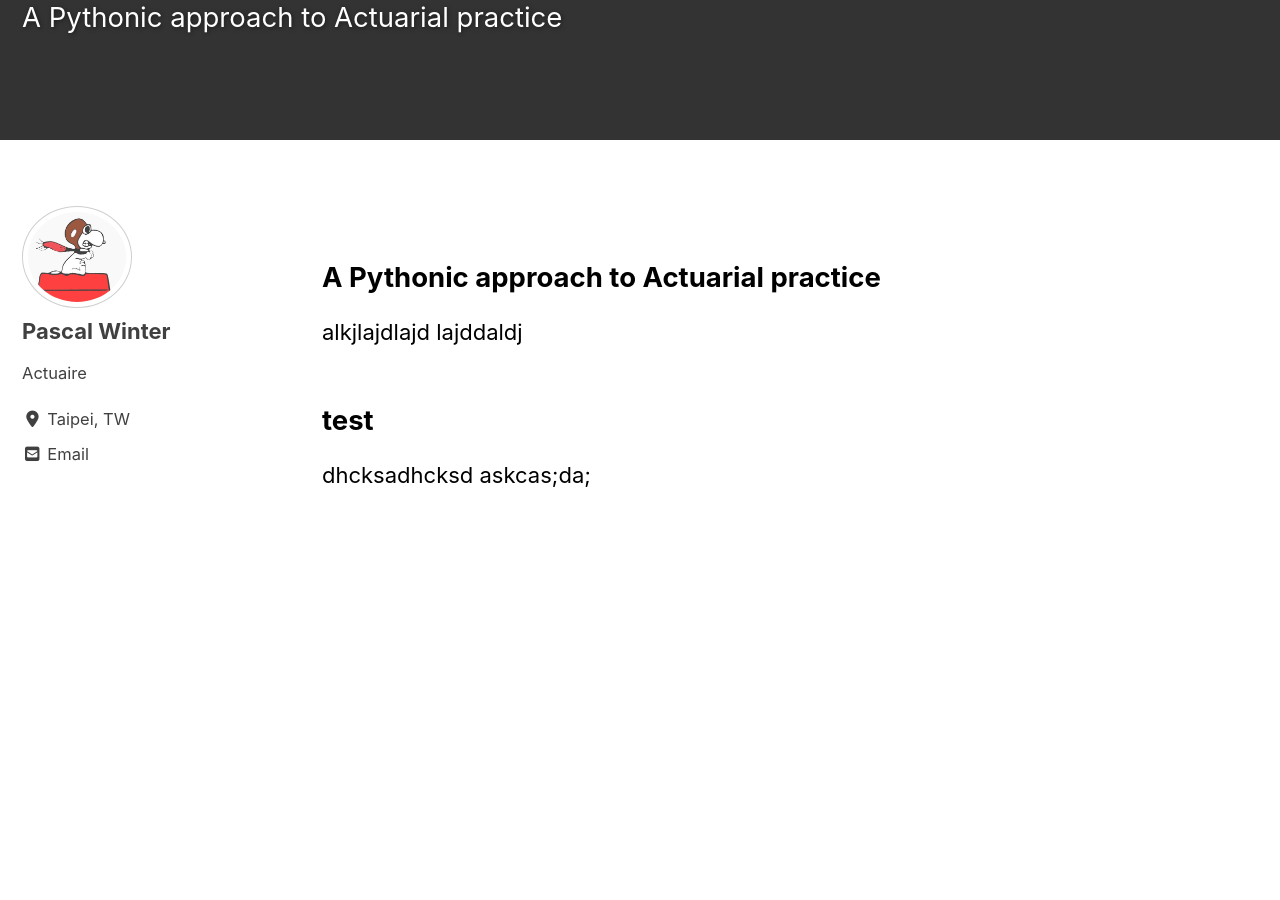
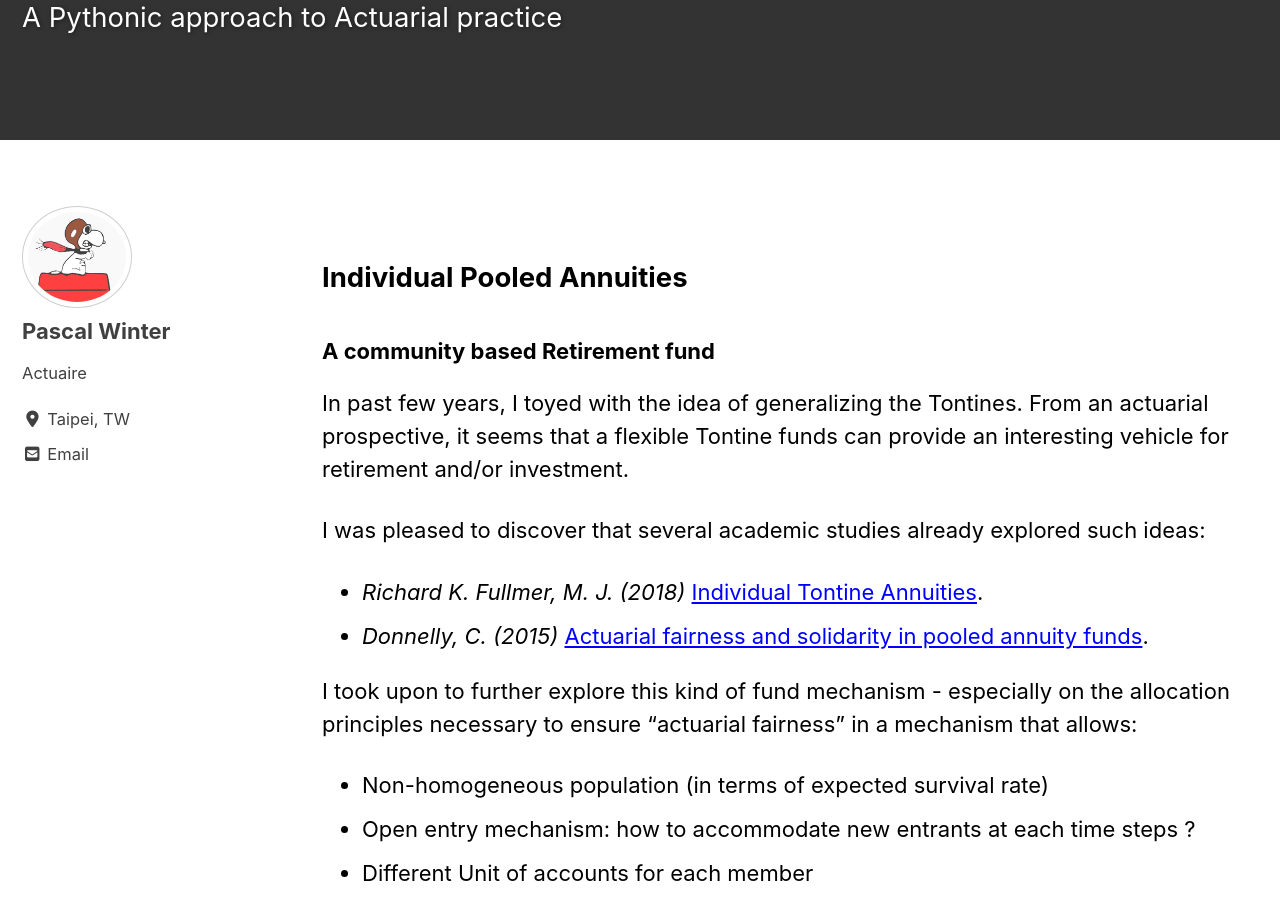
Before and after one commit to pascal-winter/website, a Jekyll site: the page built from index.md, in a window 1280 px wide and 900 px high, scrolled down 239 px. Built offline with Jekyll 4.4.1, drawn with Linux system fonts in a browser that asks for light colours; cached includes are drawn as plain includes; nearby versions of some CDN libraries; some of the changed text lies outside the part shown.

Commit message:
Updated index page + Sabotage to take site offline

```diff
--- a/_config.yml
+++ b/_config.yml
@@ -23,7 +23,7 @@ subtitle                 : # site tagline that appears below site title in masth
 name                     : "Pascal Winter"
 description              : "A Pythonic approach to Actuarial practice"
 url                      : "https://wiloo82.github.io" # the base hostname & protocol for your site e.g. "https://mmistakes.github.io"
-baseurl                  : "/website" # the subpath of your site, e.g. "/blog"
+baseurl                  : "/websit" # the subpath of your site, e.g. "/blog"
 repository               : # GitHub username/repo-name e.g. "mmistakes/minimal-mistakes"
 teaser                   : # path of fallback teaser image, e.g. "/assets/images/500x300.png"
 #logo                     : "assets/images/logo.png" # path of logo image to display in the masthead, e.g. "/assets/images/88x88.png"
--- a/index.md
+++ b/index.md
@@ -3,17 +3,37 @@ layout: archive
 author_profile: true
 permalink: /
 title: Life Actuarial Studies
+classes: wide
 header:
   #image: /assets/images/dabi.jpg
   overlay_color: "#333"
 excerpt: "A Pythonic approach to Actuarial practice"
 ---
 
-## A Pythonic approach to Actuarial practice
-alkjlajdlajd
-lajddaldj
+## Individual Pooled Annuities
+### A community based Retirement fund
 
-## test
+In past few years, I toyed with the idea of generalizing the Tontines. From an actuarial prospective, it seems that a flexible Tontine funds can provide an interesting vehicle for retirement and/or investment.
 
-dhcksadhcksd
-askcas;da;
+I was pleased to discover that several academic studies already explored such ideas:
+* *Richard K. Fullmer, M. J. (2018)*  [Individual Tontine Annuities](https://ssrn.com/abstract=3217551).
+* *Donnelly, C. (2015)* [Actuarial fairness and solidarity in pooled annuity funds](https://arxiv.org/abs/1311.5120).
+
+I took upon to further explore this kind of fund mechanism - especially on the allocation principles necessary to ensure "actuarial fairness" in a mechanism that allows:
+* Non-homogeneous population (in terms of expected survival rate)
+* Open entry mechanism: how to accommodate new entrants at each time steps ?
+* Different Unit of accounts for each member
+* Different horizon for each member
+
+The detail of my study and proposed allocation can be found in the [**IPA section**]({{ "/ipa" | relative_url }}) of this site.
+
+
+## Toolkit
+
+A few years back, I have been introduced to Pandas, Numpy and other scientific packages for "non-IT experts". After a few hours toying with Jupiter - it immediately looked like it had the potential to revolutionize the daily actuarial practice:
+* Data wrangling capabilities
+* Replicability
+* Robustness
+* Depth of available libraries
+
+In the [**Toolkit section**]({{ "/toolkit" | relative_url }}) of this website, I describe some of the tools I developed on my free time to test the potential and learn how to use these revolutionary tools.
```
Also changed, not shown: _pages/toolkit.md (+4 -2 lines).
